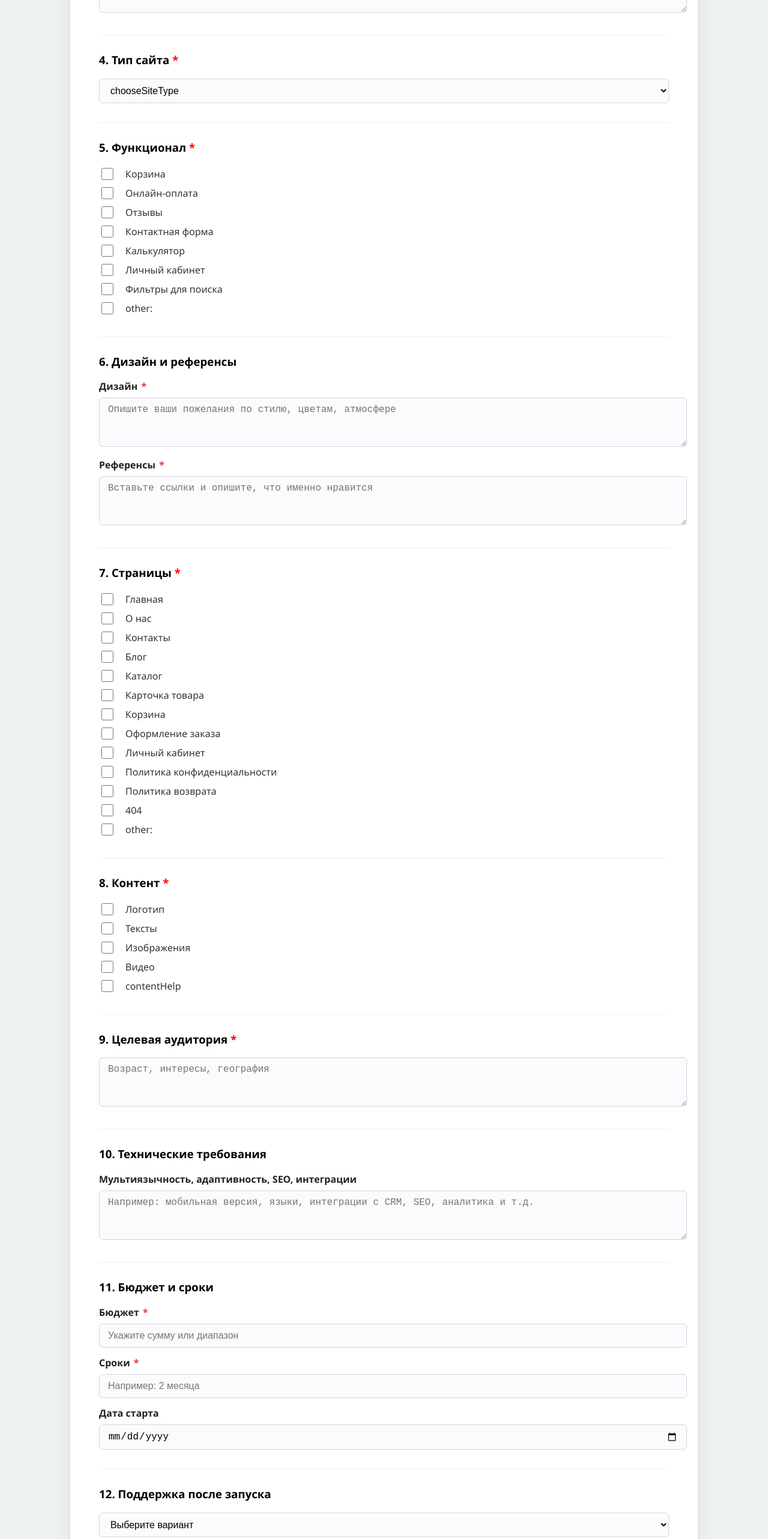
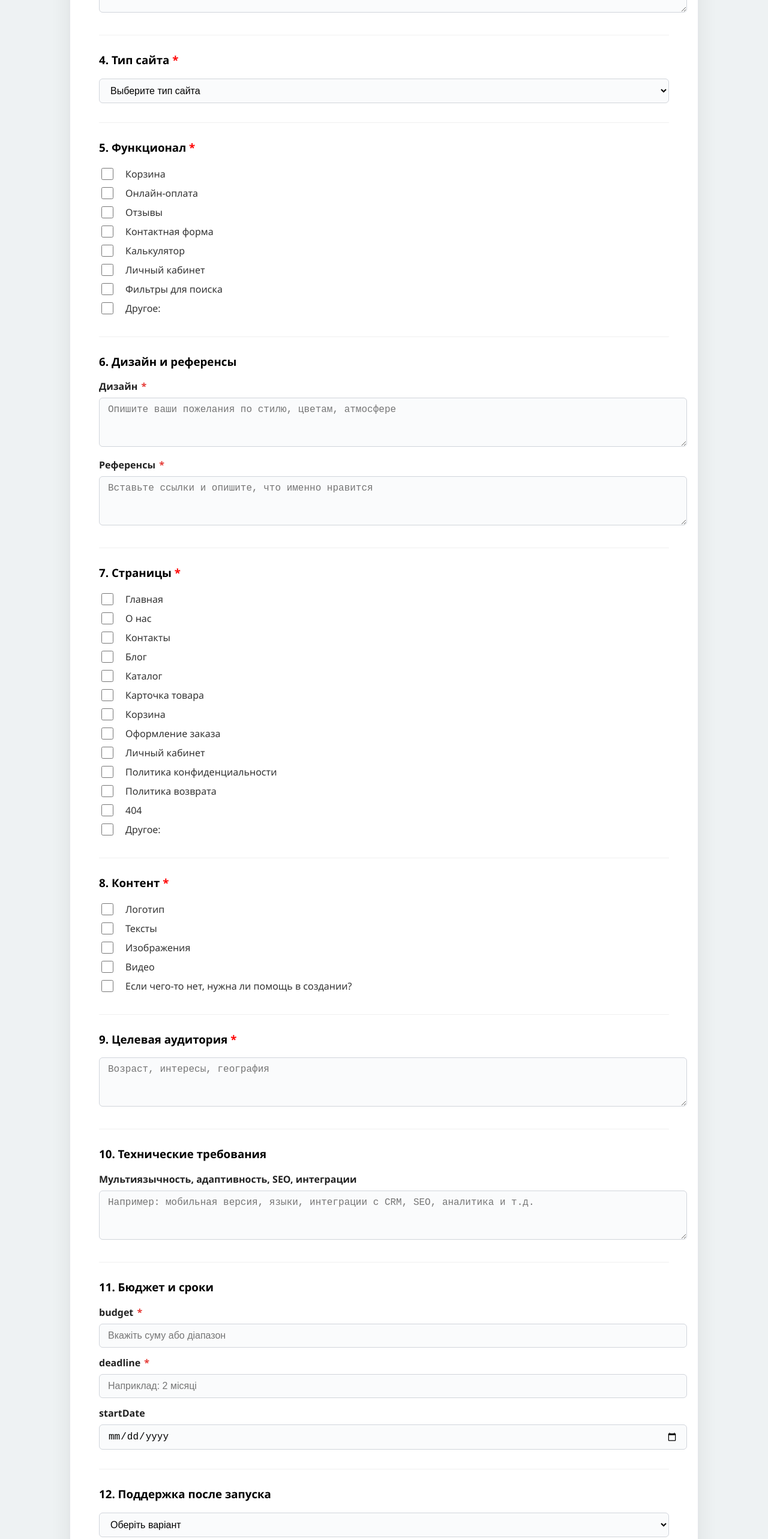
Before and after one commit to stylenova/U-iT-Brief, a Vue app: page / in a window 1280 px wide. Shown: the part 820-3386 px from the top of the page at 60% size. Built offline with nearby package versions, Linux system fonts and the light colour scheme.

Commit message:
Добавлен еще один тип сайта "Сайт визитка", плюс поле если выбрали опцю "другое"

```diff
--- a/src/components/ClientQuestionnaire.vue
+++ b/src/components/ClientQuestionnaire.vue
@@ -33,9 +33,9 @@
       <h3>4. {{ t('siteType') }} <span style="color:red">*</span></h3>
       <select v-model="form.siteType" required>
         <option disabled value="">{{ t('chooseSiteType') }}</option>
-        <option v-for="key in ['siteTypeShop','siteTypeCorp','siteTypeBlog','siteTypeLanding','siteTypePortal','other']" :key="key" :value="key">{{ t(key) }}</option>
+        <option v-for="key in ['siteTypeShop','siteTypeCorp','siteTypeBlog','siteTypeLanding','siteTypePortal','siteTypeCard','other']" :key="key" :value="key">{{ t(key) }}</option>
       </select>
-      <div v-if="form.siteType === t('other')">
+      <div v-if="form.siteType === 'other'">
         <input type="text" v-model="form.siteTypeOther" :placeholder="t('siteTypeOtherPh')" />
       </div>
     </div>
@@ -127,7 +127,7 @@
         <option value="supportNo">{{ t('supportNo') }}</option>
         <option value="other">{{ t('other') }}</option>
       </select>
-      <div v-if="form.support === t('other')">
+      <div v-if="form.support === 'other'">
         <input type="text" v-model="form.supportOther" :placeholder="t('describePh')" />
       </div>
     </div>
@@ -187,6 +187,17 @@ export default {
       ],
       translations: {
         ru: {
+          other: 'Другое',
+          describePh: 'Опишите',
+          contentHelp: 'Если чего-то нет, нужна ли помощь в создании?',
+          chooseSiteType: 'Выберите тип сайта',
+          siteTypeShop: 'Интернет-магазин',
+          siteTypeCorp: 'Корпоративный сайт',
+          siteTypeBlog: 'Блог',
+          siteTypeLanding: 'Лендинг',
+          siteTypePortal: 'Портал',
+          siteTypeCard: 'Сайт-визитка',
+          siteTypeOtherPh: 'Уточните тип сайта',
           basket: 'Корзина',
           payment: 'Онлайн-оплата',
           reviews: 'Отзывы',
@@ -243,17 +254,12 @@ export default {
           audiencePh: 'Возраст, интересы, география',
           techLabel: 'Мультиязычность, адаптивность, SEO, интеграции',
           techPh: 'Например: мобильная версия, языки, интеграции с CRM, SEO, аналитика и т.д.',
-          budget: 'Бюджет',
-          budgetPh: 'Укажите сумму или диапазон',
-          deadline: 'Сроки',
-          deadlinePh: 'Например: 2 месяца',
-          startDate: 'Дата старта',
-          support: 'Поддержка',
-          chooseSupport: 'Выберите вариант',
-          supportYes: 'Да',
-          supportNo: 'Нет',
-          comments: 'Комментарии',
-          commentsPh: 'Любые дополнительные пожелания, интеграции, особые требования',
+          budgetPh: 'Вкажіть суму або діапазон',
+          deadlinePh: 'Наприклад: 2 місяці',
+          chooseSupport: 'Оберіть варіант',
+          supportYes: 'Так',
+          supportNo: 'Ні',
+          commentsPh: 'Будь-які додаткові побажання, інтеграції, особливі вимоги',
           sendBtn: 'Отправить',
           errFullName: 'Укажите ФИО',
           errEmail: 'Введите корректный email',
@@ -263,6 +269,17 @@ export default {
           popupText: 'Ваша заявка отправлена. Мы свяжемся с вами в ближайшее время и подготовим индивидуальное предложение для вашего проекта.'
         },
         ua: {
+          other: 'Інше',
+          describePh: 'Опишіть',
+          contentHelp: 'Якщо чогось немає, потрібна допомога у створенні?',
+          chooseSiteType: 'Оберіть тип сайту',
+          siteTypeShop: 'Інтернет-магазин',
+          siteTypeCorp: 'Корпоративний сайт',
+          siteTypeBlog: 'Блог',
+          siteTypeLanding: 'Лендінг',
+          siteTypePortal: 'Портал',
+          siteTypeCard: 'Сайт-визитка',
+          siteTypeOtherPh: 'Уточніть тип сайту',
           basket: 'Кошик',
           payment: 'Онлайн-оплата',
           reviews: 'Відгуки',
@@ -284,9 +301,7 @@ export default {
           images: 'Зображення',
           video: 'Відео',
           '404': '404',
-                    other: 'Інше',
-                    describePh: 'Опишіть',
-                    contentHelp: 'Якщо чогось немає, потрібна допомога у створенні?',
+          // Секции
           contactsTitle: 'Контактні дані',
           aboutCompany: 'Про компанію/проєкт',
           goals: 'Цілі та задачі сайту',
@@ -300,25 +315,7 @@ export default {
           budgetTitle: 'Бюджет і терміни',
           supportTitle: 'Підтримка після запуску',
           commentsTitle: 'Додаткові коментарі',
-          chooseSiteType: 'Оберіть тип сайту',
-          siteTypeShop: 'Інтернет-магазин',
-          siteTypeCorp: 'Корпоративний сайт',
-          siteTypeBlog: 'Блог',
-          siteTypeLanding: 'Лендінг',
-          siteTypePortal: 'Портал',
-          siteTypeOtherPh: 'Уточніть тип сайту',
-          designPreferencesPh: 'Опишіть ваші побажання по стилю, кольорам, атмосфері',
-          referencesPh: 'Вставте посилання і опишіть, що саме подобається',
-          audiencePh: 'Вік, інтереси, географія',
-          techLabel: 'Мультимовність, адаптивність, SEO, інтеграції',
-          techPh: 'Наприклад: мобільна версія, мови, інтеграції з CRM, SEO, аналітика тощо.',
-          budgetPh: 'Вкажіть суму або діапазон',
-          deadlinePh: 'Наприклад: 2 місяці',
-          chooseSupport: 'Оберіть варіант',
-          supportYes: 'Так',
-          supportNo: 'Ні',
-          commentsPh: 'Будь-які додаткові побажання, інтеграції, особливі вимоги',
-          // ... остальные ключи ...
+          // Остальні ключі
           briefTitle: 'Бриф на розробку сайту',
           fullName: 'ПІБ',
           fullNamePh: 'Ваше ім’я та прізвище',
@@ -444,6 +441,13 @@ export default {
         });
         if (response.ok) {
           this.showPopup = true;
+          // Автоматическое закрытие попапа через 10 секунд и редирект
+          setTimeout(() => {
+            this.showPopup = false;
+            this.$router
+              ? this.$router.push('/thanks')
+              : (window.location.href = '/thanks');
+          }, 10000);
         } else {
           alert(this.t('errSend') || 'Ошибка отправки. Попробуйте позже.');
         }
--- /dev/null
+++ b/vue.config.js
@@ -0,0 +1,5 @@
+module.exports = {
+  publicPath: process.env.NODE_ENV === 'production'
+    ? '/U-iT-Brief/'
+    : '/'
+}
```
Lines whose indentation alone changed are shown as unchanged.
